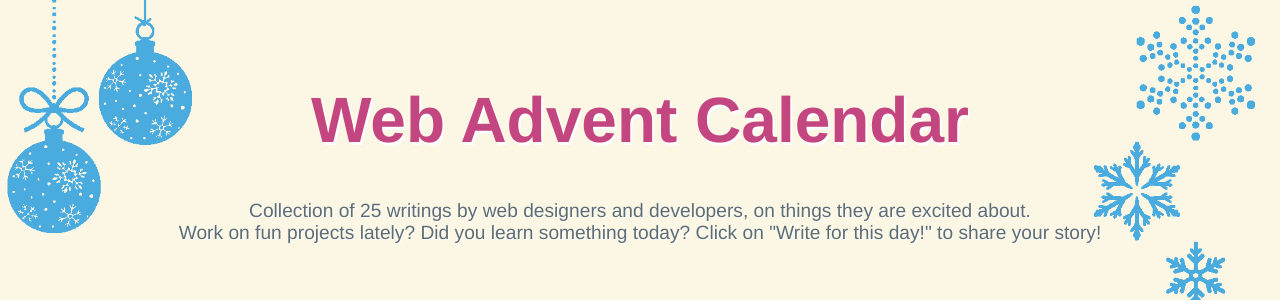
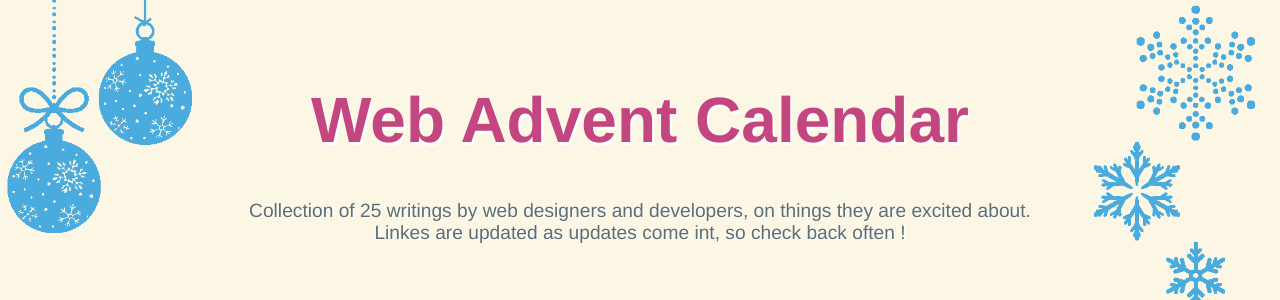
Before and after one commit to kosamari/web.advent.today, a plain HTML site: page index.html in a window 1280 px wide. Shown: the top 300 px of the page. Drawn offline with Linux system fonts and the light colour scheme.

```diff
--- a/index.html
+++ b/index.html
@@ -12,7 +12,7 @@
 <body>
   <header id="header">
     <h1>Web Advent Calendar</h1>
-    <p>Collection of 25 writings by web designers and developers, on things they are excited about. <br>Work on fun projects lately? Did you learn something today? Click on "Write for this day!" to share your story!</p>
+    <p>Collection of 25 writings by web designers and developers, on things they are excited about. <br>Linkes are updated as updates come int, so check back often !</p>
   </header>
   <table>
     <thead>
```
